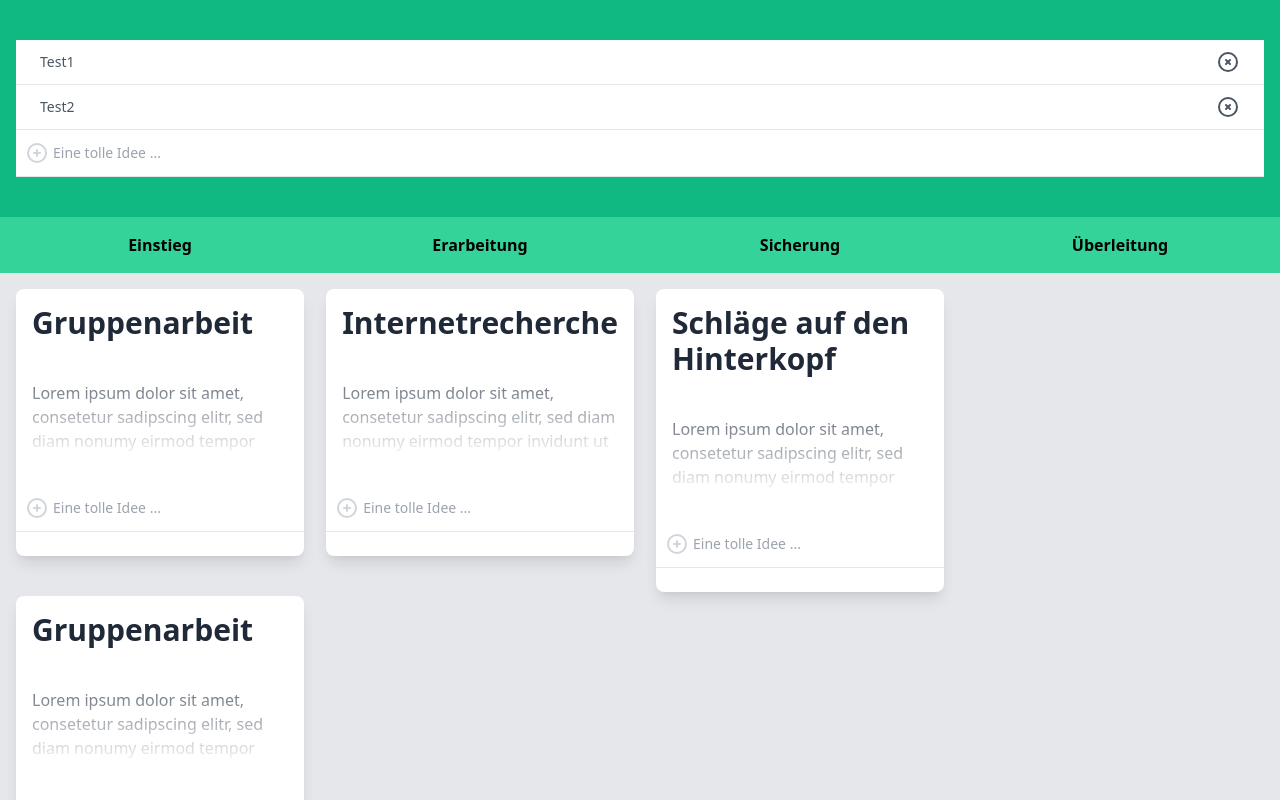
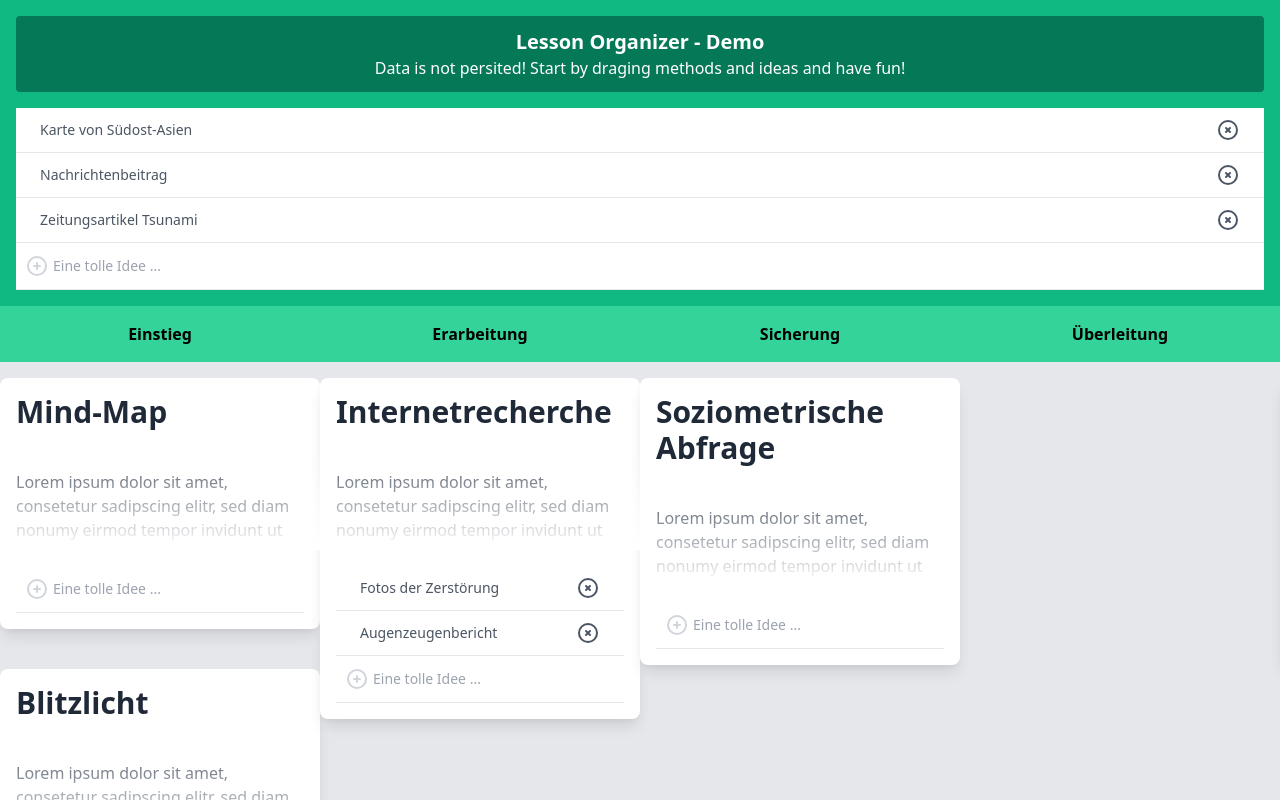
Before and after one commit to nflow/lesson_organizer, a Vue app: page / in a window 1280 px wide. Built offline with nearby package versions, Linux system fonts and the light colour scheme.

Commit message:
Prepared demo environment

```diff
--- a/src/components/List.vue
+++ b/src/components/List.vue
@@ -1,6 +1,6 @@
 <template>
   <div class="w-full">
-    <div class="bg-white my-6">
+    <div class="bg-white">
       <table
         class="min-w-max w-full table-auto"
         @drop="onDragDrop"
--- a/src/components/Method.vue
+++ b/src/components/Method.vue
@@ -35,7 +35,7 @@
       </div>
     </div>
     <div class="p-0 m-0 w-full">
-      <list v-model="refIdeas" />
+      <list class="p-4" v-model="refIdeas" />
     </div>
   </div>
 </template>
--- a/src/views/Main.vue
+++ b/src/views/Main.vue
@@ -1,19 +1,35 @@
 <template>
   <div class="flex flex-col bg-gray-200 m-0 h-full">
-    <div class="w-full flex flex-row flex-initial bg-green-500 p-4">
+    <div class="flex flex-col flex-initial bg-green-500 p-4 space-y-4">
+      <div
+        class="
+          w-full
+          flex-1
+          text-center
+          bg-green-700
+          p-3
+          text-white
+          self-center
+          rounded
+        "
+      >
+        <h1 class="text-xl font-bold">Lesson Organizer - Demo</h1>
+        <span
+          >Data is not persited! Start by draging methods and ideas and have
+          fun!</span
+        >
+      </div>
       <div class="flex-1">
-        <list v-model="ideas" />
+        <list class="self-start" v-model="ideas" />
       </div>
     </div>
-    <div class="max-w-full overflow-x-auto flex-auto">
-      <div class="flex flex-row flex-auto">
+    <div class="flex flex-row max-w-full overflow-x-auto flex-auto">
       <Phase
         v-for="phase in phases"
         :key="phase.id"
         v-model:methods="phase.methods"
         :title="phase.title"
       />
-      </div>
     </div>
   </div>
 </template>
@@ -33,8 +49,9 @@ export default defineComponent({
   },
   setup() {
     const ideas: Ref<Array<IdeaDto>> = ref([
-      { id: "idea_id_1", value: "Test1" },
-      { id: "idea_id_2", value: "Test2" },
+      { id: "idea_id_1", value: "Karte von Südost-Asien" },
+      { id: "idea_id_2", value: "Nachrichtenbeitrag" },
+      { id: "idea_id_6", value: "Zeitungsartikel Tsunami" },
     ]);
 
     const phases: Ref<Array<PhaseDto>> = ref([
@@ -44,17 +61,19 @@ export default defineComponent({
         methods: [
           {
             id: "method_id_1",
-            title: "Gruppenarbeit",
+            title: "Mind-Map",
             description:
               "Lorem ipsum dolor sit amet, consetetur sadipscing elitr, sed diam nonumy eirmod tempor invidunt ut labore et dolore magna aliquyam erat, sed diam voluptua. At vero eos et accusam et justo duo dolores et ea rebum. Stet clita kasd gubergren, no sea takimata sanctus est Lorem ipsum dolor sit amet.",
             ideas: [],
           },
           {
             id: "method_id_2",
-            title: "Gruppenarbeit",
+            title: "Blitzlicht",
             description:
               "Lorem ipsum dolor sit amet, consetetur sadipscing elitr, sed diam nonumy eirmod tempor invidunt ut labore et dolore magna aliquyam erat, sed diam voluptua. At vero eos et accusam et justo duo dolores et ea rebum. Stet clita kasd gubergren, no sea takimata sanctus est Lorem ipsum dolor sit amet.",
-            ideas: [],
+            ideas: [
+              { id: "idea_id_5", value: "Schaubild Tsunami-Frühwarnsystem" },
+            ],
           },
         ],
       },
@@ -67,7 +86,10 @@ export default defineComponent({
             title: "Internetrecherche",
             description:
               "Lorem ipsum dolor sit amet, consetetur sadipscing elitr, sed diam nonumy eirmod tempor invidunt ut labore et dolore magna aliquyam erat, sed diam voluptua. At vero eos et accusam et justo duo dolores et ea rebum. Stet clita kasd gubergren, no sea takimata sanctus est Lorem ipsum dolor sit amet.",
-            ideas: [],
+            ideas: [
+              { id: "idea_id_3", value: "Fotos der Zerstörung" },
+              { id: "idea_id_4", value: "Augenzeugenbericht" },
+            ],
           },
         ],
       },
@@ -77,7 +99,7 @@ export default defineComponent({
         methods: [
           {
             id: "method_id_4",
-            title: "Schläge auf den Hinterkopf",
+            title: "Soziometrische Abfrage",
             description:
               "Lorem ipsum dolor sit amet, consetetur sadipscing elitr, sed diam nonumy eirmod tempor invidunt ut labore et dolore magna aliquyam erat, sed diam voluptua. At vero eos et accusam et justo duo dolores et ea rebum. Stet clita kasd gubergren, no sea takimata sanctus est Lorem ipsum dolor sit amet.",
             ideas: [],
@@ -92,30 +114,41 @@ export default defineComponent({
       {
         id: "phase_id_5",
         title: "Übung",
-        methods: [],
+        methods: [
+          {
+            id: "method_id_5",
+            title: "Soziometrische Abfrage",
+            description:
+              "Lorem ipsum dolor sit amet, consetetur sadipscing elitr, sed diam nonumy eirmod tempor invidunt ut labore et dolore magna aliquyam erat, sed diam voluptua. At vero eos et accusam et justo duo dolores et ea rebum. Stet clita kasd gubergren, no sea takimata sanctus est Lorem ipsum dolor sit amet.",
+            ideas: [],
+          },
+        ],
       },
       {
         id: "phase_id_6",
-        title: "Übung",
+        title: "Erarbeitung",
         methods: [],
       },
       {
         id: "phase_id_7",
-        title: "Übung",
+        title: "Sicherung",
         methods: [],
       },
       {
         id: "phase_id_8",
-        title: "Übung",
-        methods: [],
+        title: "Überleitung",
+        methods: [
+          {
+            id: "method_id_6",
+            title: "Fishbowl-Diskussion",
+            description:
+              "Lorem ipsum dolor sit amet, consetetur sadipscing elitr, sed diam nonumy eirmod tempor invidunt ut labore et dolore magna aliquyam erat, sed diam voluptua. At vero eos et accusam et justo duo dolores et ea rebum. Stet clita kasd gubergren, no sea takimata sanctus est Lorem ipsum dolor sit amet.",
+            ideas: [],
+          },
+        ],
       },
       {
         id: "phase_id_9",
-        title: "Übung",
-        methods: [],
-      },
-      {
-        id: "phase_id_10",
         title: "Übung",
         methods: [],
       },
```
Also changed, not shown: 1 other file (tests, documents, lock files or other folders). Lines whose indentation alone changed are shown as unchanged.
